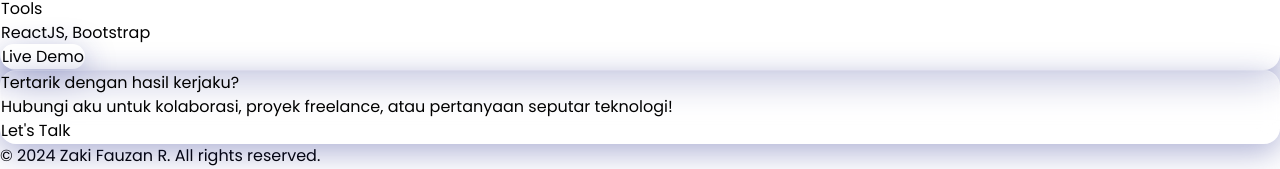
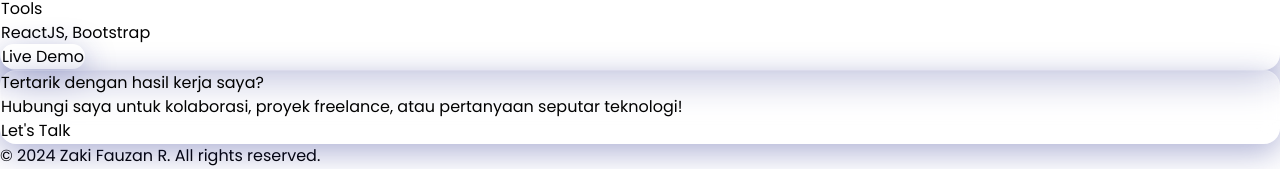
Before and after one commit to zakifauzanr/Forto_Zaki, a React (Vite) app: page /all-project in a window 1280 px wide. Shown: the part 9558-9727 px from the top of the page. Built offline with nearby package versions, Linux system fonts and the light colour scheme.

Commit message:
update cta

```diff
--- a/src/page/Project.jsx
+++ b/src/page/Project.jsx
@@ -310,10 +310,10 @@ export default function Project() {
       >
         <div className="glass border border-white/10 rounded-2xl p-10 max-w-2xl mx-auto">
           <h2 className="text-2xl lg:text-3xl font-bold text-white mb-3">
-            Tertarik dengan hasil kerjaku?
+            Tertarik dengan hasil kerja saya?
           </h2>
           <p className="text-slate-300 mb-6">
-            Hubungi aku untuk kolaborasi, proyek freelance, atau pertanyaan seputar teknologi!
+            Hubungi saya untuk kolaborasi, proyek freelance, atau pertanyaan seputar teknologi!
           </p>
           <a href="mailto:zakifauzanrabb@gmail.com">
             <Button
```
